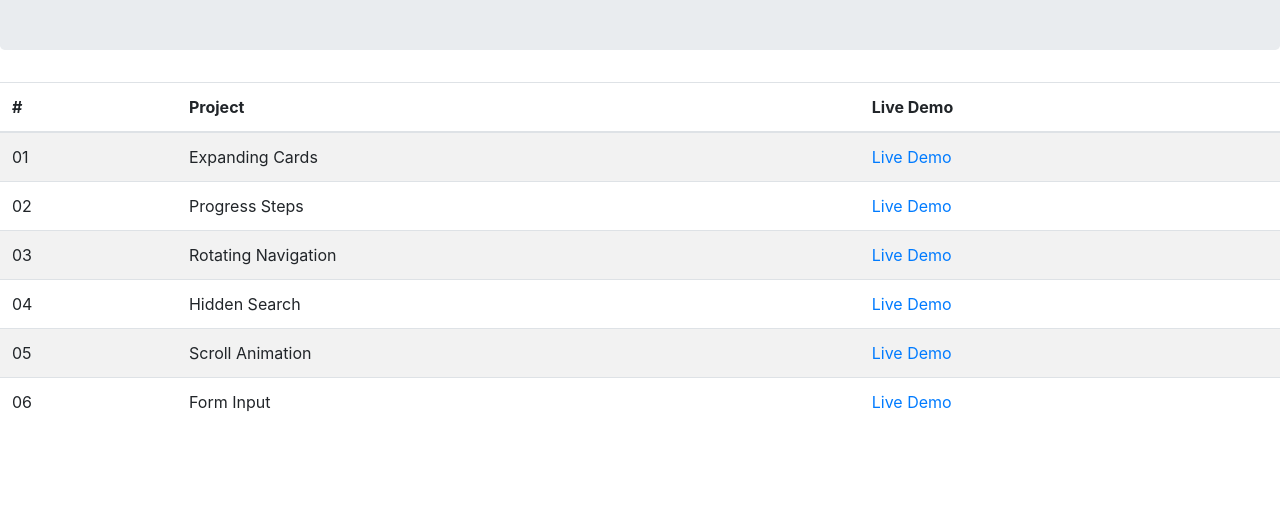
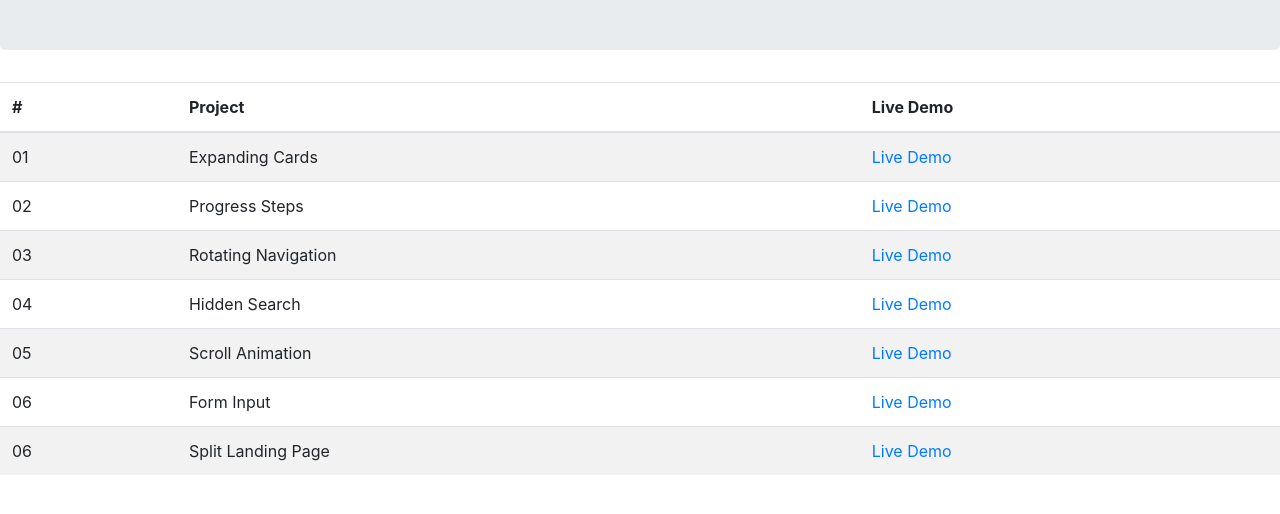
Before and after one commit to shrutikashish/50-Mini-Project-on-HTML-CSS-JS, a plain HTML site: page index.html in a window 1280 px wide. Shown: the part 134-648 px from the top of the page. Drawn offline with nearby package versions, Linux system fonts and the light colour scheme.

Commit message:
Added index.html

```diff
--- a/index.html
+++ b/index.html
@@ -54,6 +54,11 @@
             <td>Form Input</td>
             <td><a href="Project 6 Form Input/index.html">Live Demo</a></td>
           </tr>
+          <tr>
+            <td>06</td>
+            <td>Split Landing Page</td>
+            <td><a href="Project 7 Split Landing Page/index.html">Live Demo</a></td>
+          </tr>
         </tbody>
       </table>
 </div>
```
